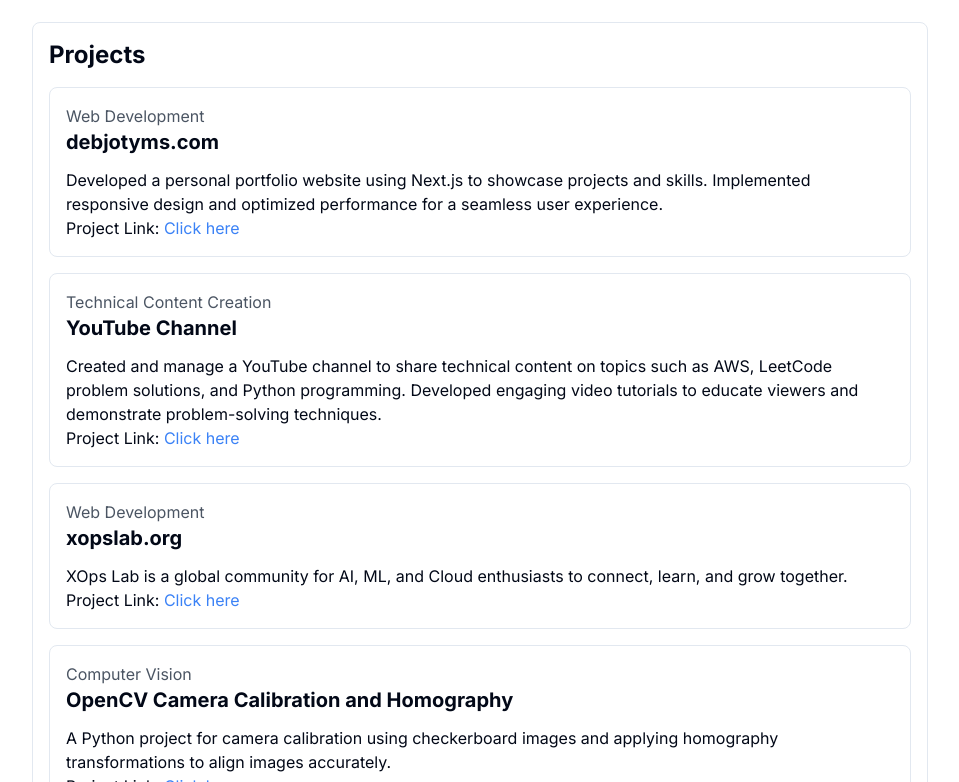
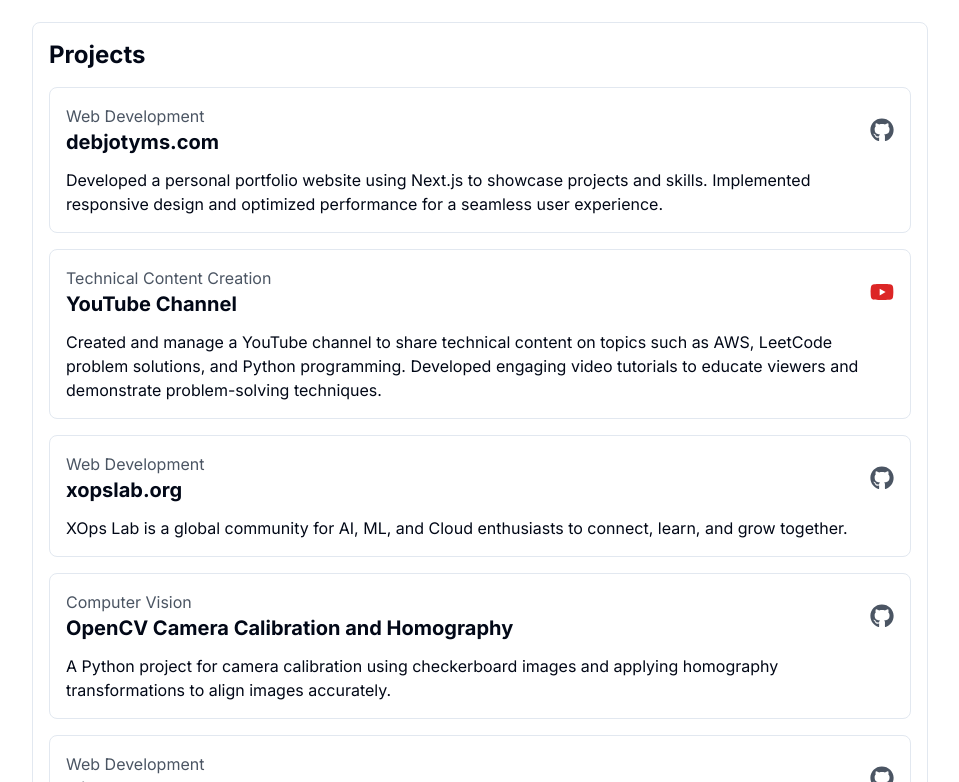
Before and after one commit to debjotyms/debjotyms.github.io, a Next.js app: page /cv in a window 1280 px wide. Shown: the part 1138-1920 px from the top of the page, without its empty margins (160-1119 px from the left). Built offline with nearby package versions, Linux system fonts and the light colour scheme.

Commit message:
feat: Add YouTube icon to project links and improve project layout

```diff
--- a/src/app/cv/page.tsx
+++ b/src/app/cv/page.tsx
@@ -2,7 +2,7 @@
 
 import {Button} from "@/components/ui/button";
 import React from "react";
-import {FaDownload, FaGithub, FaLinkedin, FaEnvelope} from "react-icons/fa";
+import {FaDownload, FaGithub, FaLinkedin, FaEnvelope, FaYoutube} from "react-icons/fa";
 import profileData from "@/data/profile.json";
 import educationData from "@/data/education.json";
 import experienceData from "@/data/experience.json";
@@ -74,20 +74,25 @@
           <h2 className="text-lg sm:text-2xl font-bold pb-2 mb-2">Projects</h2>
           {projectsData.map((project, idx) => (
             <div key={idx} className="border rounded-lg p-4 mb-4">
-              <p className="text-sm sm:text-base text-gray-600">{project.category}</p>
-              <h3 className="text-base sm:text-xl font-bold mb-3">{project.title}</h3>
-              <p className="text-sm sm:text-base">{project.description}</p>
-              <p className="text-sm sm:text-base">
-                Project Link:{" "}
+              <div className="flex justify-between items-center mb-3">
+                <div>
+                  <p className="text-sm sm:text-base text-gray-600">{project.category}</p>
+                  <h3 className="text-base sm:text-xl font-bold">{project.title}</h3>
+                </div>
                 <a
                   href={project.link}
-                  className="text-sm sm:text-base text-blue-500"
                   target="_blank"
                   rel="noopener noreferrer"
+                  className="text-gray-600 hover:text-gray-900"
                 >
-                  Click here
+                  {project.link.includes('youtube') ? (
+                    <FaYoutube className="w-6 h-6 text-red-600 hover:text-red-700" />
+                  ) : (
+                    <FaGithub className="w-6 h-6" />
+                  )}
                 </a>
-              </p>
+              </div>
+              <p className="text-sm sm:text-base">{project.description}</p>
             </div>
           ))}
         </div>
```
